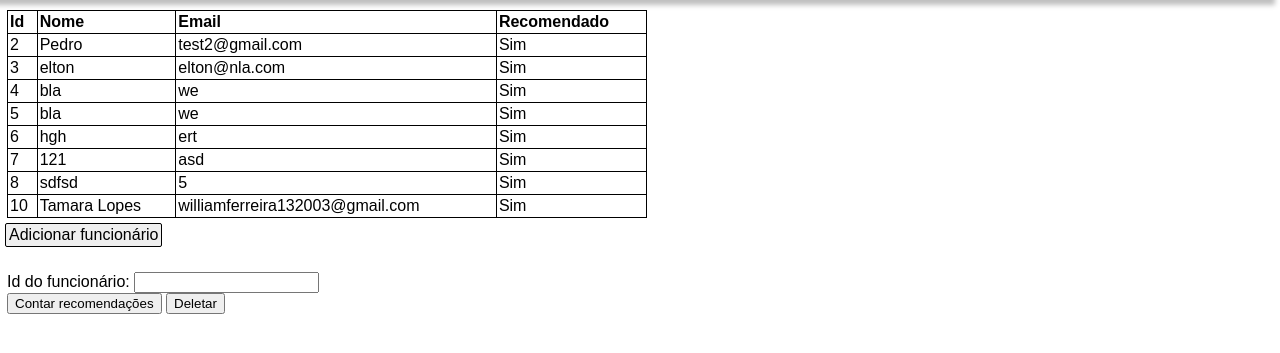
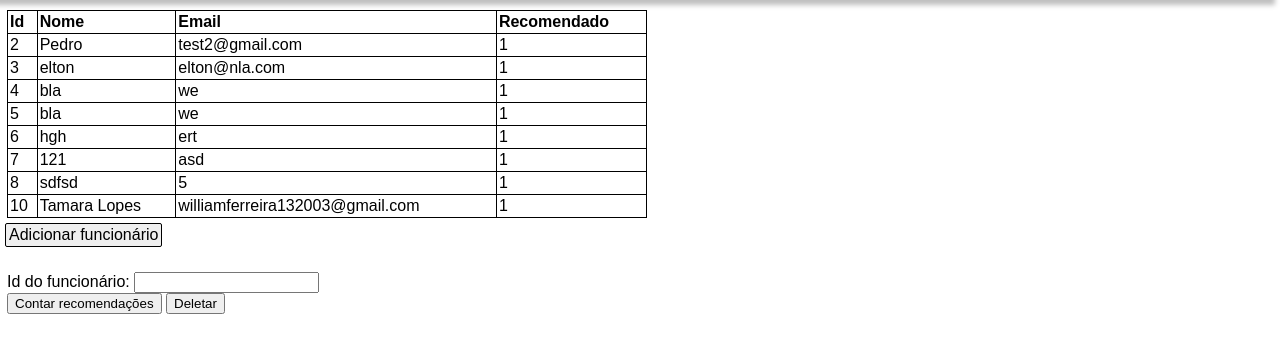
Before and after one commit to William-dev1992/SqlSimbChallenge, a Django app: page / in a window 1280 px wide. Shown: the part 120-473 px from the top of the page. Run offline with Django 4.2, Linux system fonts and the light colour scheme.

Commit message:
feat: show recommender ids

```diff
--- a/alchemyChallenge/templates/employee.html
+++ b/alchemyChallenge/templates/employee.html
@@ -16,7 +16,7 @@
                 <td>{{ employee.name }}</td>
                 <td>{{ employee.email }}</td>
                 {% if employee.recommendation %}
-                <td>Sim</td>
+                <td>{{ employee.recommendation }}</td>
                 {% else %}
                 <td>Não</td>
                 {% endif %}
```
